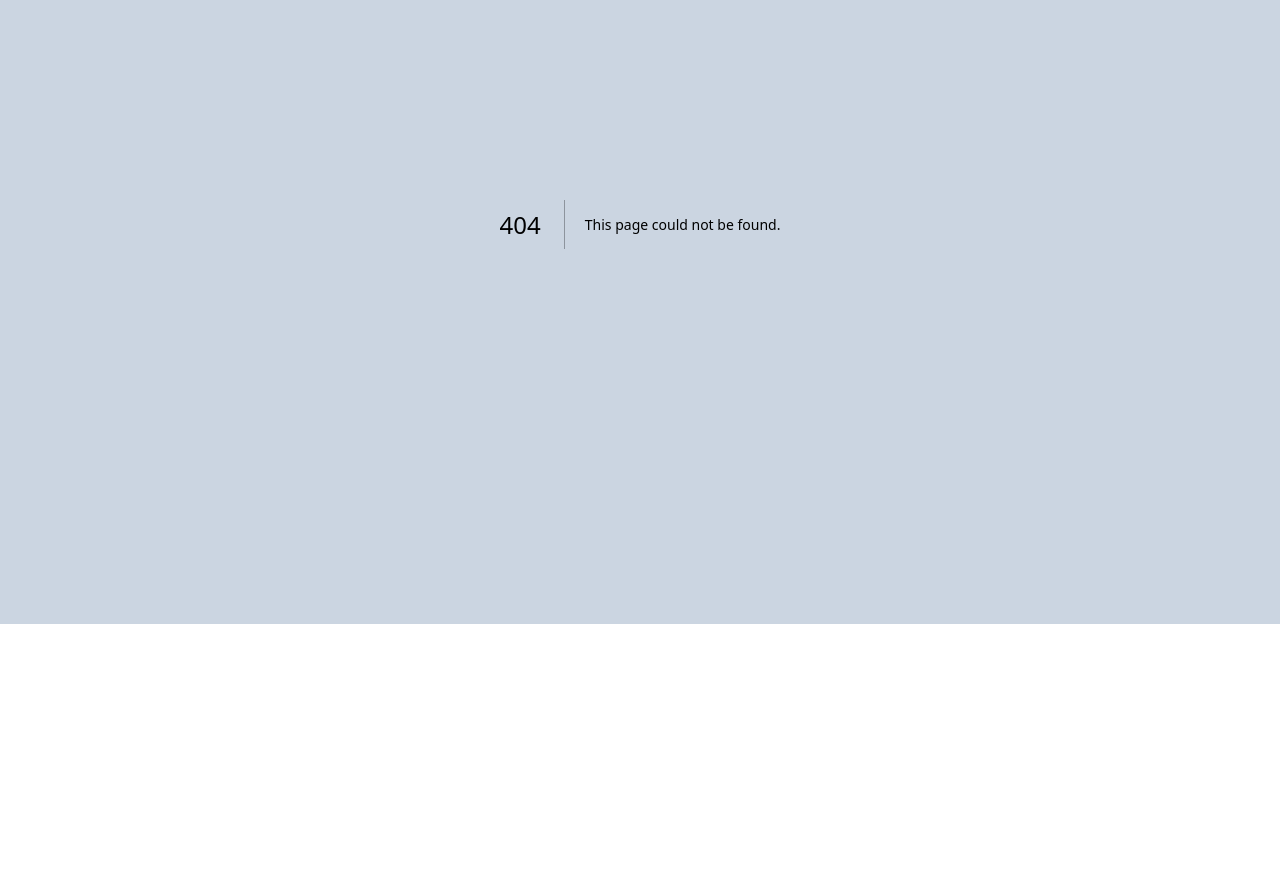
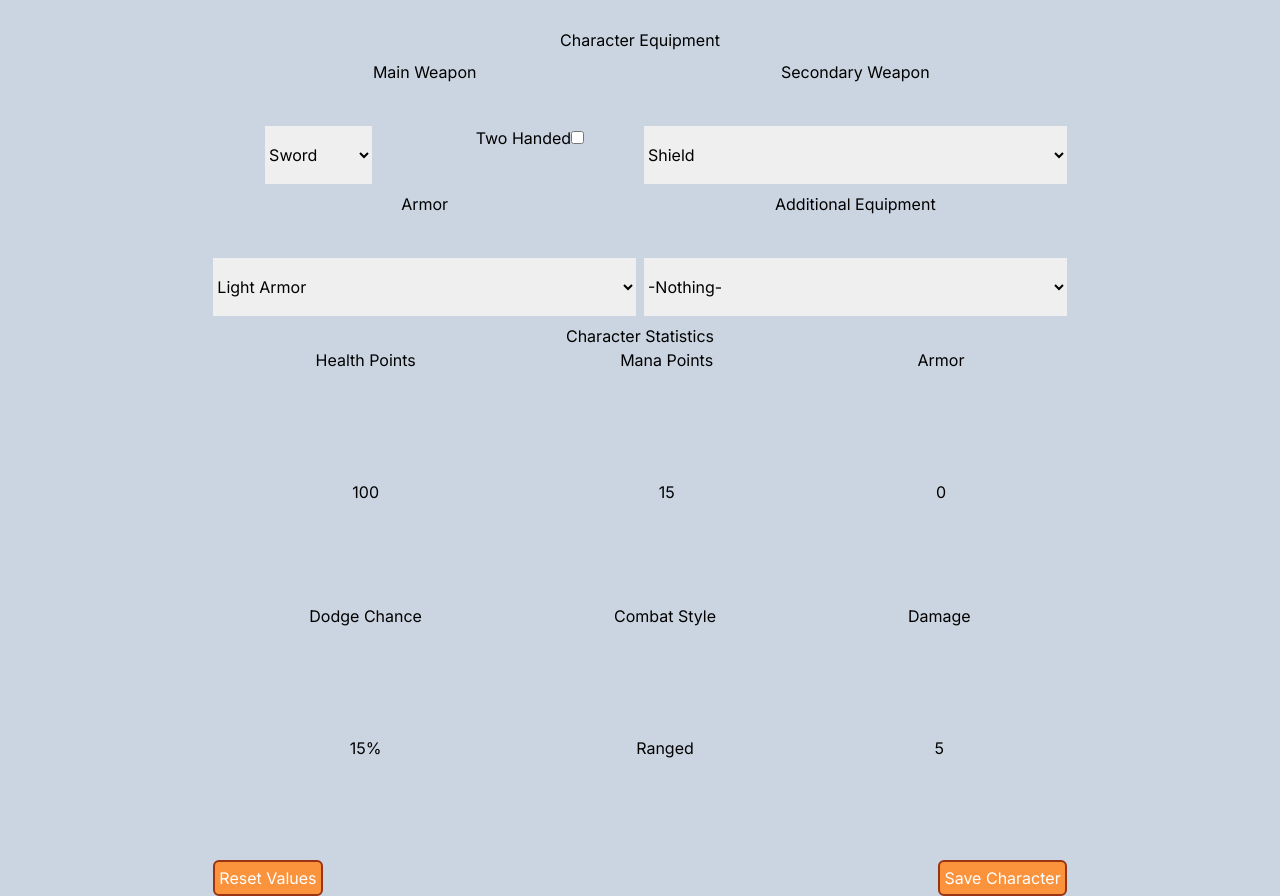
Before and after one commit to Gnoneks/my-react-playground, a Next.js app: page /character-creator in a window 1280 px wide. Before the commit this address had no page. Shown: the part 260-1156 px from the top of the page. Before the commit the page ends 884 px from the top, so only its background shows below. Built offline with nearby package versions, Linux system fonts and the light colour scheme.

Commit message:
Add character creator

```diff
--- /dev/null
+++ b/app/character-creator/character-creator.tsx
@@ -0,0 +1,169 @@
+"use client";
+
+import { SyntheticEvent, useState } from "react";
+
+interface characterStats {
+  name: string;
+  healthPoints: number;
+  manaPoints: number;
+  attackDamage: number;
+  armor: number;
+  dodgeChance: number;
+  hasRanged: boolean;
+  hasTwoHanded: boolean;
+}
+
+export default function CharacterCreator() {
+  const [characterStats, setCharacterStats] = useState<characterStats>({
+    name: "",
+    healthPoints: 100,
+    manaPoints: 15,
+    attackDamage: 5,
+    armor: 0,
+    dodgeChance: 20,
+    hasRanged: false,
+    hasTwoHanded: false,
+  });
+
+  function handleNameChange(e: any) {
+    const newName = e.target.value;
+    setCharacterStats({ ...characterStats, name: newName });
+    console.log(newName);
+  }
+
+  function handleArmorChange(e: any) {
+    const selectedArmor = e.target.value;
+    if (selectedArmor === "heavyArmor") {
+      setCharacterStats({ ...characterStats, armor: 5 });
+    } else if (selectedArmor === "lightArmor") {
+      setCharacterStats({ ...characterStats, armor: 2 });
+    } else {
+      setCharacterStats({ ...characterStats, armor: 0 });
+    }
+  }
+
+  function handleSetTwoHanded(e: any) {
+    const hasTwoHanded = e.target.checked;
+    setCharacterStats({ ...characterStats, hasTwoHanded: hasTwoHanded });
+  }
+
+  function handleSaveCharacter() {
+    console.log("Saving Character...");
+  }
+
+  return (
+    <div className="flex flex-col items-center text-center text-black w-2/3">
+      <div className="h-20 m-5">
+        <h1 className="text-2xl">Fantasy Character Creator</h1>
+        <span>A basic form app to create your own fantasy character!.</span>
+      </div>
+      <form onSubmit={handleSaveCharacter} className="min-w-full">
+        <div className="items-center min-w-full mb-8">
+          <h1 className="text-xl">Character Name</h1>
+          <input
+            name="characterName"
+            type="text"
+            value={characterStats.name}
+            onChange={handleNameChange}
+            autoComplete="off"
+            className="text-black w-40 text-center"
+          />
+        </div>
+        <h2 className="text-l">Character Equipment</h2>
+        <div className="grid gap-2 grid-cols-2 min-w-full min-h-64 my-2">
+          <div className="grid gap-2 grid-cols-1 grid-rows-2">
+            <label>Main Weapon</label>
+            <div className="flex justify-around">
+              <select defaultValue="sword">
+                <option value="sword">Sword</option>
+                <option value="axe">Axe</option>
+                <option value="hammer">Hammer</option>
+                <option value="bow">Bow</option>
+                <option value="magicStaff">Magic Staff</option>
+                <option value="dagger">Dagger</option>
+              </select>
+              <label>
+                Two Handed
+                <input type="checkbox" onChange={handleSetTwoHanded} />
+              </label>
+            </div>
+          </div>
+          <div className="grid gap-2 grid-cols-1 grid-rows-2">
+            <label>Secondary Weapon</label>
+            <select
+              defaultValue="shield"
+              disabled={characterStats.hasTwoHanded}
+            >
+              <option value="shield">Shield</option>
+              <option value="dagger">Dagger</option>
+              <option value="spellBook">Spell Book</option>
+            </select>
+          </div>
+          <div className="grid gap-2 grid-cols-1 grid-rows-2">
+            <label>Armor</label>
+            <select defaultValue="lightArmor" onChange={handleArmorChange}>
+              <option value="lightArmor">Light Armor</option>
+              <option value="heavyArmor">Heavy Armor</option>
+              <option value="robes">Robes</option>
+            </select>
+          </div>
+          <div className="grid gap-2 grid-cols-1 grid-rows-2">
+            <label>Additional Equipment</label>
+            <select defaultValue="nothing">
+              <option value="nothing">-Nothing-</option>
+              <option value="healthPotion">Health Potion</option>
+              <option value="manaPotion">Mana Potion</option>
+              <option value="invisibilityPotion">Invisibility Potion</option>
+              <option value="smallCoinPurse">Small Coin Purse</option>
+            </select>
+          </div>
+        </div>
+
+        <h2 className="text-l">Character Statistics</h2>
+        <div className="flex justify-around min-w-full min-h-64">
+          <div className="grid gap-2 grid-cols-1 grid-rows-2">
+            <label>Health Points</label>
+            <span>100</span>
+          </div>
+          <div className="grid gap-2 grid-cols-1 grid-rows-2">
+            <label>Mana Points</label>
+            <span>15</span>
+          </div>
+          <div className="grid gap-2 grid-cols-1 grid-rows-2">
+            <label>Armor</label>
+            <span>{characterStats.armor}</span>
+          </div>
+        </div>
+        <div className="flex justify-around min-w-full min-h-64">
+          <div className="grid gap-2 grid-cols-1 grid-rows-2">
+            <label>Dodge Chance</label>
+            <span>15%</span>
+          </div>
+          <div className="grid gap-2 grid-cols-1 grid-rows-2">
+            <label>Combat Style</label>
+            <span>Ranged</span>
+          </div>
+          <div className="grid gap-2 grid-cols-1 grid-rows-2">
+            <label>Damage</label>
+            <span>5</span>
+          </div>
+        </div>
+
+        <div className="flex justify-between">
+          <button
+            type="reset"
+            className="bg-orange-400 text-white border-2 border-orange-800 rounded-md p-1"
+          >
+            Reset Values
+          </button>
+          <button
+            type="submit"
+            className="bg-orange-400 text-white border-2 border-orange-800 rounded-md p-1"
+          >
+            Save Character
+          </button>
+        </div>
+      </form>
+    </div>
+  );
+}
--- /dev/null
+++ b/app/character-creator/page.tsx
@@ -0,0 +1,5 @@
+import CharacterCreator from "./character-creator";
+
+export default function Page() {
+  return <CharacterCreator />;
+}
--- a/app/components/apps-list/App-card.tsx
+++ b/app/components/apps-list/App-card.tsx
@@ -7,7 +7,7 @@ interface AppCardProps {
 
 export default function AppCard({ appName, appDescription }: AppCardProps) {
   return (
-    <Link href="/form-app">
+    <Link href="/character-creator">
       <div className="flex flex-col h-48 text-center bg-slate-400">
         <h1 className="p-6 text-lg">{appName}</h1>
         <div>{appDescription}</div>
--- a/app/form-app/form-app.tsx
+++ /dev/null
@@ -1,3 +0,0 @@
-export default function FormApp() {
-  return <div>Form</div>;
-}
--- a/app/form-app/page.tsx
+++ /dev/null
@@ -1,5 +0,0 @@
-import FormApp from "./form-app";
-
-export default function Page() {
-  return <FormApp />;
-}
```
